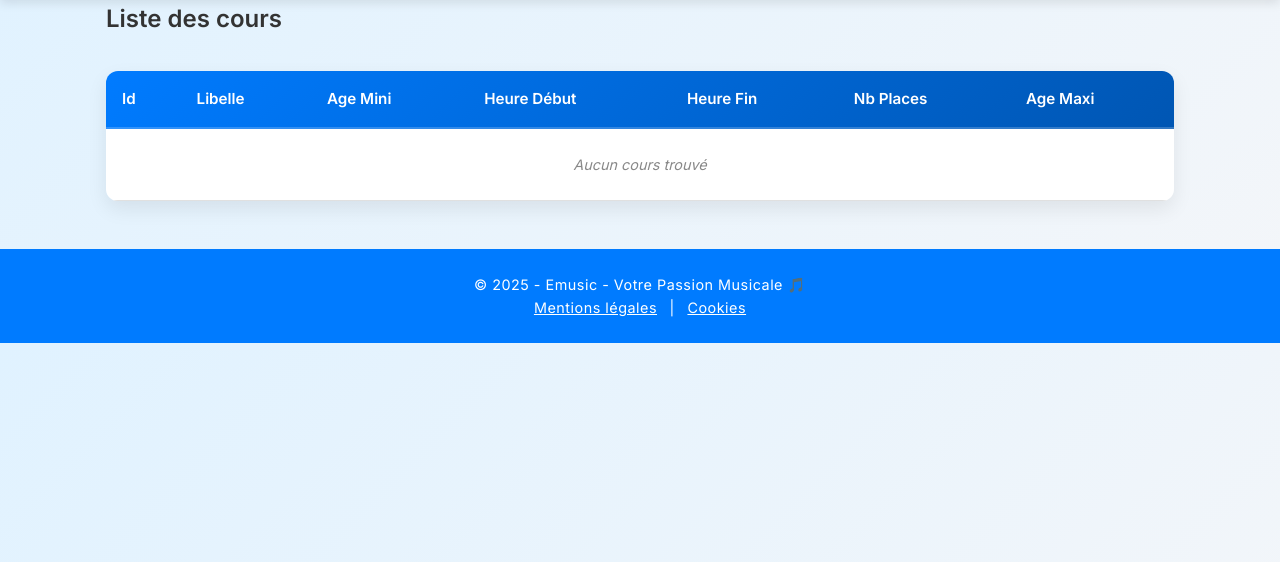
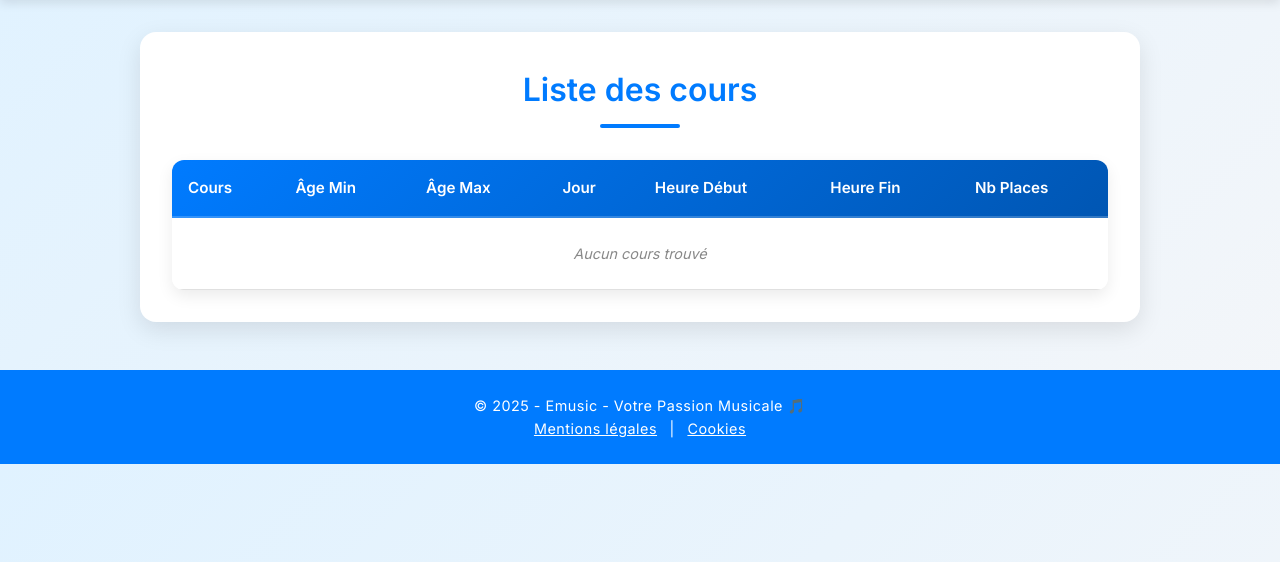
Before and after one commit to ZakinaA/25ironwill, a Symfony app: template templates/accueil/cours.html.twig in a window 1280 px wide. Shown: the part 81-643 px from the top of the page. Run offline with Twig, Linux system fonts and the light colour scheme; the template is opened without the code that fills it, so the values that code supplies are empty; some libraries are stand-ins or nearby versions.

Commit message:
Modifier le style de la liste des cours-acceuil en rajoutant le jour et mettant le show pour les cours

```diff
--- a/templates/accueil/cours.html.twig
+++ b/templates/accueil/cours.html.twig
@@ -4,20 +4,51 @@
     {{ parent() }}
 
     <style>
-        /* ---- Tableau moderne ---- */
+        /* Container style pour centrer et espacer */
+        .table-container {
+            max-width: 1000px;
+            margin: 2rem auto;
+            padding: 2rem;
+            background: #ffffff;
+            border-radius: 16px;
+            box-shadow: 0 8px 24px rgba(0,0,0,0.1);
+            transition: all 0.3s ease;
+        }
+
+        /* Titre */
+        .table-title {
+            font-family: 'Inter', sans-serif;
+            font-size: 2rem;
+            font-weight: 700;
+            color: #007bff;
+            text-align: center;
+            margin-bottom: 2rem;
+            position: relative;
+        }
+
+        /* Accent sous le titre */
+        .table-title::after {
+            content: '';
+            display: block;
+            width: 80px;
+            height: 4px;
+            background: #007bff;
+            margin: 8px auto 0 auto;
+            border-radius: 2px;
+        }
+
+        /* Tableau */
         .table {
             width: 100%;
             border-collapse: separate;
             border-spacing: 0;
-            margin: 2rem 0;
             font-family: 'Inter', sans-serif;
             border-radius: 12px;
             overflow: hidden;
-            box-shadow: 0 8px 20px rgba(0,0,0,0.08);
+            box-shadow: 0 6px 16px rgba(0,0,0,0.08);
             transition: all 0.3s ease;
         }
 
-        /* Header du tableau */
         .table thead {
             background: linear-gradient(135deg, #007bff, #0056b3);
             color: white;
@@ -29,50 +60,27 @@
             font-weight: 700;
             font-size: 0.95rem;
             border-bottom: 2px solid rgba(255,255,255,0.2);
-            position: relative;
         }
 
-        /* Effet hover sur le header (animation subtile) */
-        .table thead th::after {
-            content: '';
-            position: absolute;
-            bottom: 0;
-            left: 50%;
-            width: 0;
-            height: 3px;
-            background: #d4e2ff;
+        .table tbody tr {
+            background: #ffffff;
             transition: all 0.3s ease;
-            transform: translateX(-50%);
         }
 
-        .table thead th:hover::after {
-            width: 80%;
+        .table tbody tr:nth-child(even) {
+            background: #f9f9fb;
         }
 
-        /* Lignes du tableau */
-        .table tbody tr {
-            background: #ffffff;
-            transition: all 0.3s ease, transform 0.2s ease;
-            cursor: default;
-        }
-
-        /* Lignes alternées */
-        .table tbody tr:nth-child(even) {
-            background: #f4f6f9;
-        }
-
-        /* Hover sur les lignes */
         .table tbody tr:hover {
-            transform: translateY(-3px);
-            box-shadow: 0 8px 20px rgba(0,0,0,0.1);
+            transform: translateY(-2px);
+            box-shadow: 0 6px 16px rgba(0,0,0,0.08);
         }
 
         .table tbody td {
             padding: 0.9rem 1rem;
             font-size: 0.9rem;
-            color: #333;
+            color: #444;
             border-bottom: 1px solid #e0e0e0;
-            transition: background 0.3s ease;
         }
 
         .table tbody td[colspan] {
@@ -82,78 +90,43 @@
             padding: 1.5rem;
         }
 
-        /* Bouton créer nouveau */
-        .btn {
-            display: inline-block;
-            padding: 0.7rem 1.5rem;
-            background: linear-gradient(135deg, #007bff, #0056b3);
-            color: white;
-            border-radius: 30px;
-            text-decoration: none;
-            font-weight: 600;
-            box-shadow: 0 4px 10px rgba(0,0,0,0.12);
-            transition: all 0.3s ease;
-            margin-top: 1rem;
-        }
-
-        .btn:hover {
-            background: linear-gradient(135deg, #0056b3, #004080);
-            transform: translateY(-3px);
-            box-shadow: 0 6px 15px rgba(0,0,0,0.15);
-        }
-
         /* Responsive */
         @media (max-width: 768px) {
-            .table thead {
-                display: none;
-            }
-            .table tbody tr {
-                display: block;
-                margin-bottom: 1rem;
-                border-radius: 12px;
-                box-shadow: 0 4px 12px rgba(0,0,0,0.08);
-            }
-            .table tbody td {
-                display: flex;
-                justify-content: space-between;
-                padding: 0.8rem 1rem;
-                border-bottom: none;
-            }
-            .table tbody td::before {
-                content: attr(data-label);
-                font-weight: 600;
-                color: #555;
-            }
+            .table thead { display: none; }
+            .table tbody tr { display: block; margin-bottom: 1rem; border-radius: 12px; box-shadow: 0 4px 12px rgba(0,0,0,0.08); }
+            .table tbody td { display: flex; justify-content: space-between; padding: 0.8rem 1rem; border-bottom: none; }
+            .table tbody td::before { content: attr(data-label); font-weight: 600; color: #555; width: 40%; }
         }
     </style>
 {% endblock %}
 
 {% block body %}
-    <div class="container">
-        <h2>Liste des cours</h2>
+<div class="table-container">
+    <h2 class="table-title">Liste des cours</h2>
     <table class="table">
         <thead>
             <tr>
-                    <th>Id</th>
-                    <th>Libelle</th>
-                    <th>Age Mini</th>
+                <th>Cours</th>
+                <th>Âge Min</th>
+                <th>Âge Max</th>
+                <th>Jour</th>
                 <th>Heure Début</th>
                 <th>Heure Fin</th>
                 <th>Nb Places</th>
-                    <th>Age Maxi</th>
             </tr>
         </thead>
         <tbody>
         {% for cour in cours %}
-                <tr>
-                    <td data-label="Id">{{ cour.id }}</td>
-                    <td data-label="Libelle">{{ cour.libelle }}</td>
-                    <td data-label="Age Mini">{{ cour.ageMini }}</td>
-                    <td data-label="Heure Début">{{ cour.heureDebut ? cour.heureDebut|date('Y-m-d H:i:s') : '' }}</td>
-                    <td data-label="Heure Fin">{{ cour.heureFin ? cour.heureFin|date('H:i:s') : '' }}</td>
+        <tr onclick="window.location='{{ path('app_cours_show', {'id': cour.id}) }}'">
+            <td data-label="Cours">{{ cour.libelle }}</td>
+            <td data-label="Âge Min">{{ cour.ageMini }}</td>
+            <td data-label="Âge Max">{{ cour.ageMaxi }}</td>
+            <td data-label="Jour">{{ cour.jour ? cour.jour.libelle : '-' }}</td>
+            <td data-label="Heure Début">{{ cour.heureDebut ? cour.heureDebut|date('H:i') : '-' }}</td>
+            <td data-label="Heure Fin">{{ cour.heureFin ? cour.heureFin|date('H:i') : '-' }}</td>
             <td data-label="Nb Places">{{ cour.nbPlaces }}</td>
-                    <td data-label="Age Maxi">{{ cour.AgeMaxi }}</td>
         </tr>
+
         {% else %}
             <tr>
                 <td colspan="7">Aucun cours trouvé</td>
--- a/templates/cours/show.html.twig
+++ b/templates/cours/show.html.twig
@@ -7,10 +7,7 @@
 
     <table class="table">
         <tbody>
-            <tr>
-                <th>Id</th>
-                <td>{{ cour.id }}</td>
-            </tr>
+
             <tr>
                 <th>Libelle</th>
                 <td>{{ cour.libelle }}</td>
```
Lines whose indentation alone changed are shown as unchanged.
